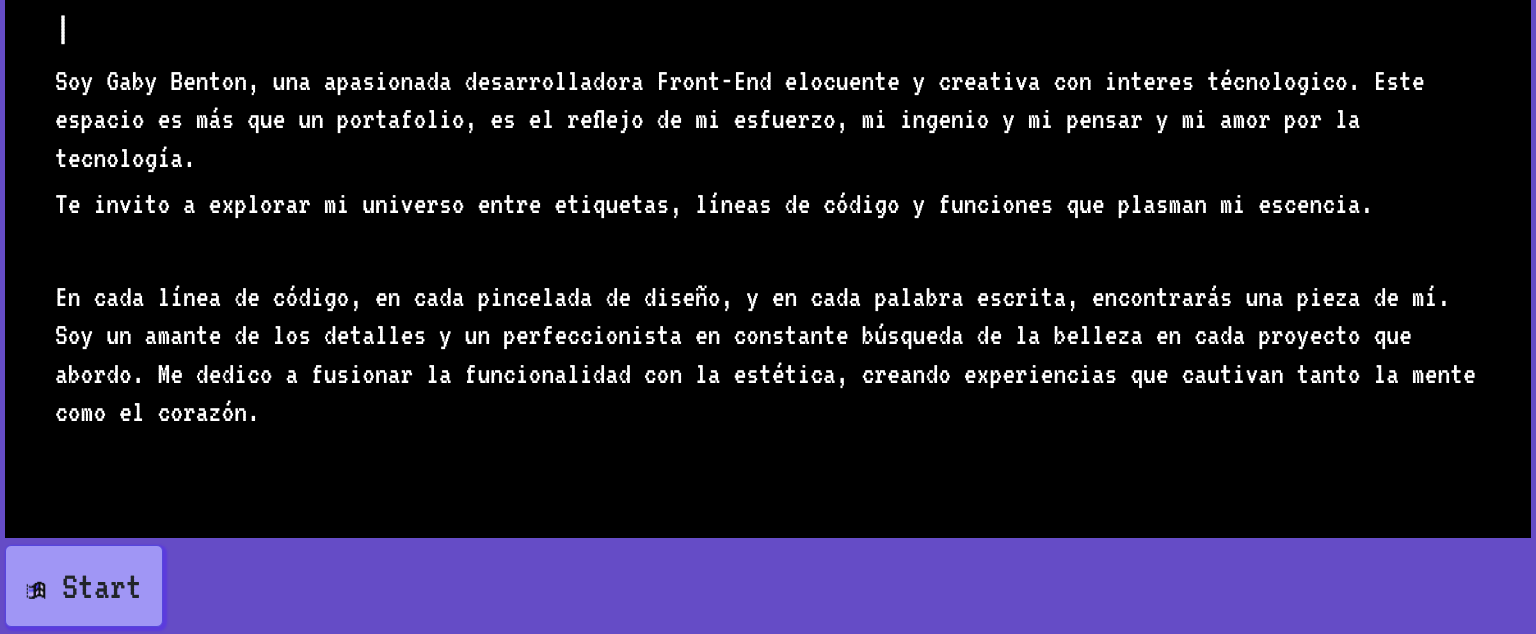
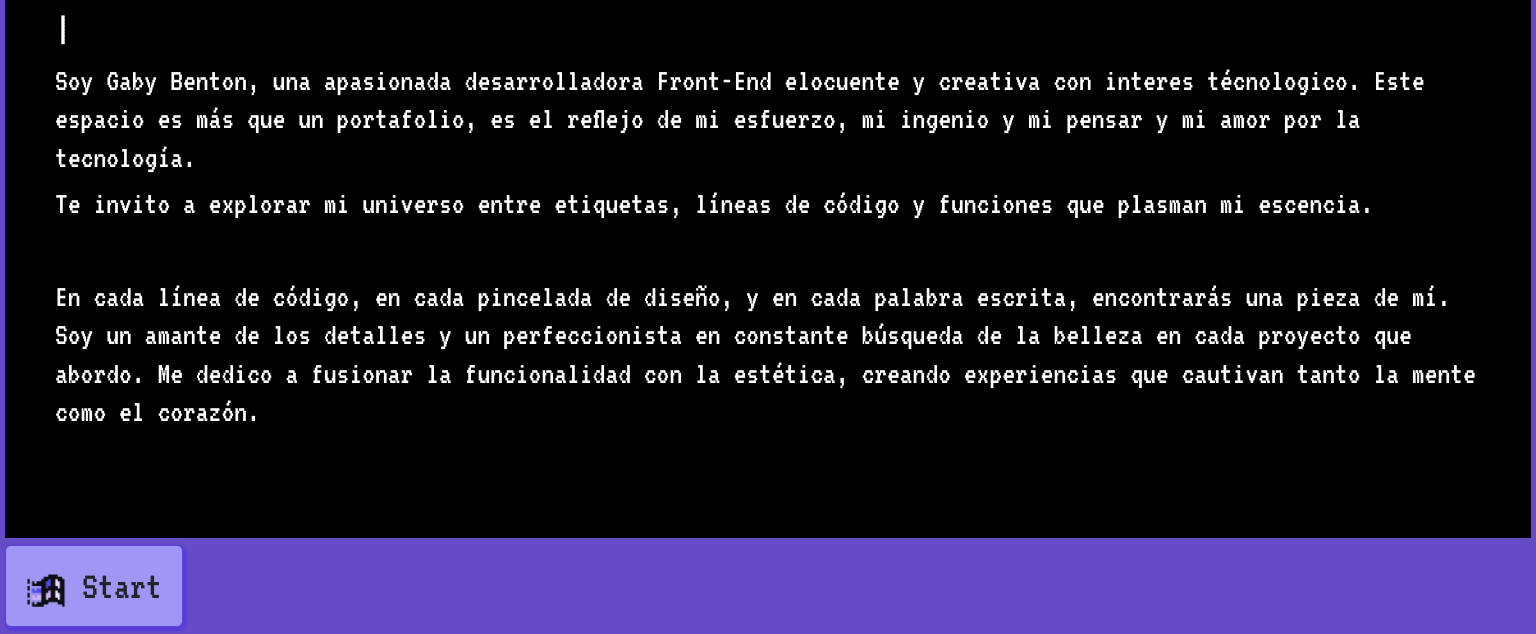
Before and after one commit to GabyBenton/WindowsPortafolio, a plain HTML site: page bienvenidos.html in a window 1536 px wide. Shown: the part 166-800 px from the top of the page. Drawn offline with nearby package versions, Linux system fonts and the light colour scheme.

Commit message:
Actualizacion tamaño imagenes en pagina bienvenidos

```diff
--- a/src/css/bienvenidos.css
+++ b/src/css/bienvenidos.css
@@ -197,6 +197,9 @@
     padding:10px 20px;
 
   }
+  .btnmenu img{
+    width: 40px;
+  }
   .menu{
     height: 12vh;
   }
```
